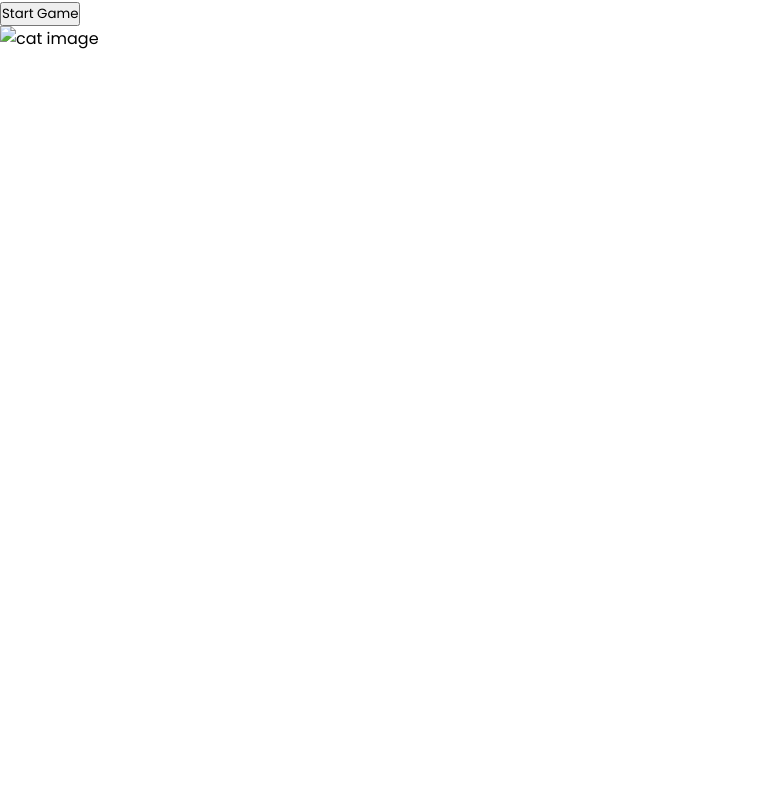
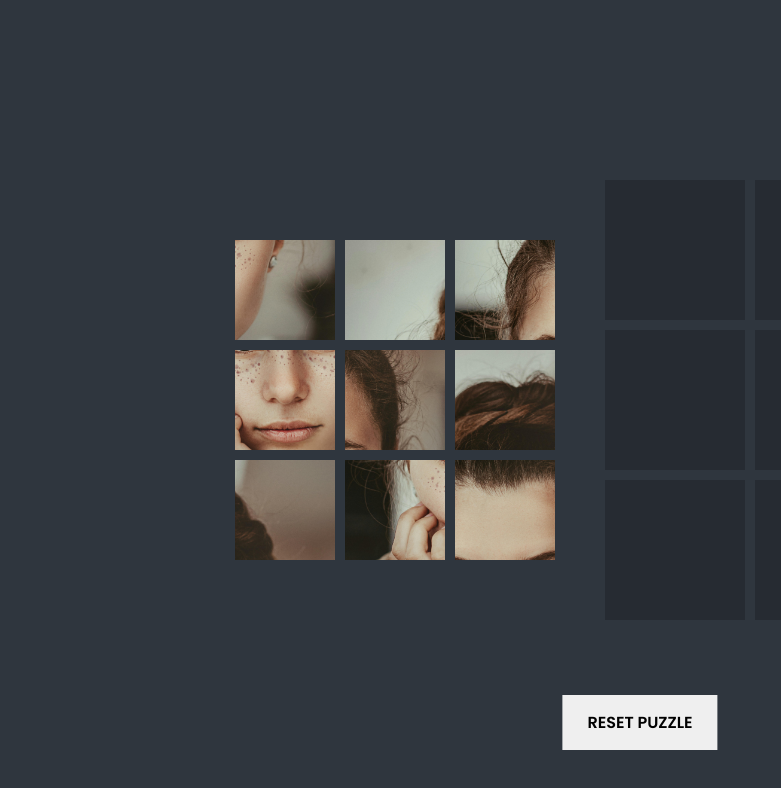
Before and after one commit to BuhleMtshali/image-puzzle-game, a plain HTML site: page index.html in a window 1280 px wide. Shown: the whole page, without its empty margins (0-781 px from the left). Drawn offline with Linux system fonts and the light colour scheme; a web font is replaced by a local one.

Commit message:
updated the javascript file

```diff
--- a/app.css
+++ b/app.css
@@ -7,3 +7,65 @@
     box-sizing: border-box;
     font-family: 'Poppins', sans-serif;
 }
+
+body{
+    display: flex;
+    justify-content: center;
+    align-items: center;
+    min-height: 100vh;
+    background-color: #2f363e;
+    gap: 50px;
+}
+
+.drag{
+    position: relative;
+    display: flex;
+    justify-content: center;
+    align-items: center;
+    flex-wrap: wrap;
+    width: 320px;
+    gap: 10px;
+    cursor: grab;
+}
+
+.drag .dragbox{
+    position: relative;
+    width: 100px;
+    height: 100px;
+    background: #0003;
+}
+
+.images{
+    position: relative;
+    width: 100%;
+    height: 100%;
+    background: var(--img);
+    background-size: cover;
+}
+
+.reset{
+    position: absolute;
+    bottom: 50px;
+    left: 50%;
+    transform: translateX(-50%);
+    padding: 15px 25px;
+    border: none;
+    font-size: 1em;
+    font-weight: 600;
+    text-transform: uppercase;
+    cursor: pointer;
+}
+
+.board{
+    position: relative;
+    display: grid;
+    grid-template-columns: repeat(3, 1fr);
+    gap: 10px;
+}
+
+.dropBox{
+    position: relative;
+    width: 140px;
+    height: 140px;
+    background: #0003;
+}
--- a/app.js
+++ b/app.js
@@ -0,0 +1,26 @@
+//drag function
+function drag(event){
+    event.dataTransfer.setData('text', event.target.id);
+}
+
+function allowDrop(event){
+    event.preventDefault();
+}
+
+function drop(event){
+    event.preventDefault();
+    let data = event.dataTransfer.getData('text');
+    event.target.appendChild(document.getElementById(data))
+}
+
+//onload function
+window.onload = () => {
+
+   let parentElement = document.getElementById('drag');
+    let fragment = document.createDocumentFragment();
+    while(parentElement.children.length){
+        fragment.appendChild(parentElement.children[Math.floor(Math.random() * parentElement.children.length)])
+    }
+
+    parentElement.appendChild(fragment)
+}
--- a/index.html
+++ b/index.html
@@ -8,19 +8,68 @@
 <title>Sliding Image Puzzle</title>
 </head>
 <body>
-    <div class="cover-screen">
-    <p id="results"></p>
-    <button id="start-btn">Start Game</button>
+   <div class="drag" id="drag">
+    <div class="dragbox">
+    <div class="images" draggable="true" id="block1" style="--img:url(assets/p1.jpg)" ondragstart="drag(event)"></div>
     </div>
-    <!-- end of cover screen -->
-    <div class="moves"></div>
-    <!-- end of moves -->
-    <div class="slider-game">
-        <div class="container"></div>
-        <!-- end of contaiener -->
-         <div class="original-image">
-        <img src="assets/raoul-droog-yMSecCHsIBc-unsplash.jpg" alt="cat image">
-         </div>
+    <!-- end of images div 1-->
+
+    <div class="dragbox">
+    <div class="images" draggable="true" id="block2" style="--img:url(assets/p2.jpg)" ondragstart="drag(event)"></div>
     </div>
+    <!-- end of images div 2-->
+
+    <div class="dragbox">
+    <div class="images" draggable="true" id="block3" style="--img:url(assets/p3.jpg)" ondragstart="drag(event)"></div>
+    </div>
+    <!-- end of images div 3-->
+
+    <div class="dragbox">
+    <div class="images" draggable="true" id="block4" style="--img:url(assets/p4.jpg)" ondragstart="drag(event)"></div>
+    </div>
+    <!-- end of images div 4-->
+
+    <div class="dragbox">
+    <div class="images" draggable="true" id="block5" style="--img:url(assets/p5.jpg)" ondragstart="drag(event)"></div>
+    </div>
+    <!-- end of images div 5-->
+
+    <div class="dragbox">
+    <div class="images" draggable="true" id="block6" style="--img:url(assets/p6.jpg)" ondragstart="drag(event)"></div>
+    </div>
+    <!-- end of images div 6-->
+
+    <div class="dragbox">
+    <div class="images" draggable="true" id="block7" style="--img:url(assets/p7.jpg)" ondragstart="drag(event)"></div>
+    </div>
+    <!-- end of images div 7-->
+
+    <div class="dragbox">
+    <div class="images" draggable="true" id="block8" style="--img:url(assets/p8.jpg)" ondragstart="drag(event)"></div>
+    </div>
+    <!-- end of images div 8-->
+
+    <div class="dragbox">
+    <div class="images" draggable="true" id="block9" style="--img:url(assets/p9.jpg)" ondragstart="drag(event)"></div>
+   </div>
+    <!-- end of images div 9-->
+   </div>
+   <!-- end of drag div -->
+
+   <!-- board div -->
+   <div class="board">
+    <div class="dropBox" ondrop="drop(event)" ondragover="allowDrop(event)"></div>
+    <div class="dropBox"  ondrop="drop(event)" ondragover="allowDrop(event)"></div>
+    <div class="dropBox"  ondrop="drop(event)" ondragover="allowDrop(event)"></div>
+    <div class="dropBox"  ondrop="drop(event)" ondragover="allowDrop(event)"></div>
+    <div class="dropBox"  ondrop="drop(event)" ondragover="allowDrop(event)"></div>
+    <div class="dropBox"  ondrop="drop(event)" ondragover="allowDrop(event)"></div>
+    <div class="dropBox"  ondrop="drop(event)" ondragover="allowDrop(event)"></div>
+    <div class="dropBox"  ondrop="drop(event)" ondragover="allowDrop(event)"></div>
+    <div class="dropBox"  ondrop="drop(event)" ondragover="allowDrop(event)"></div>
+   </div>
+
+<button class="reset" onclick="window.location.reload()">Reset Puzzle</button>
+<script src="app.js"></script>
 </body>
 </html>
```
